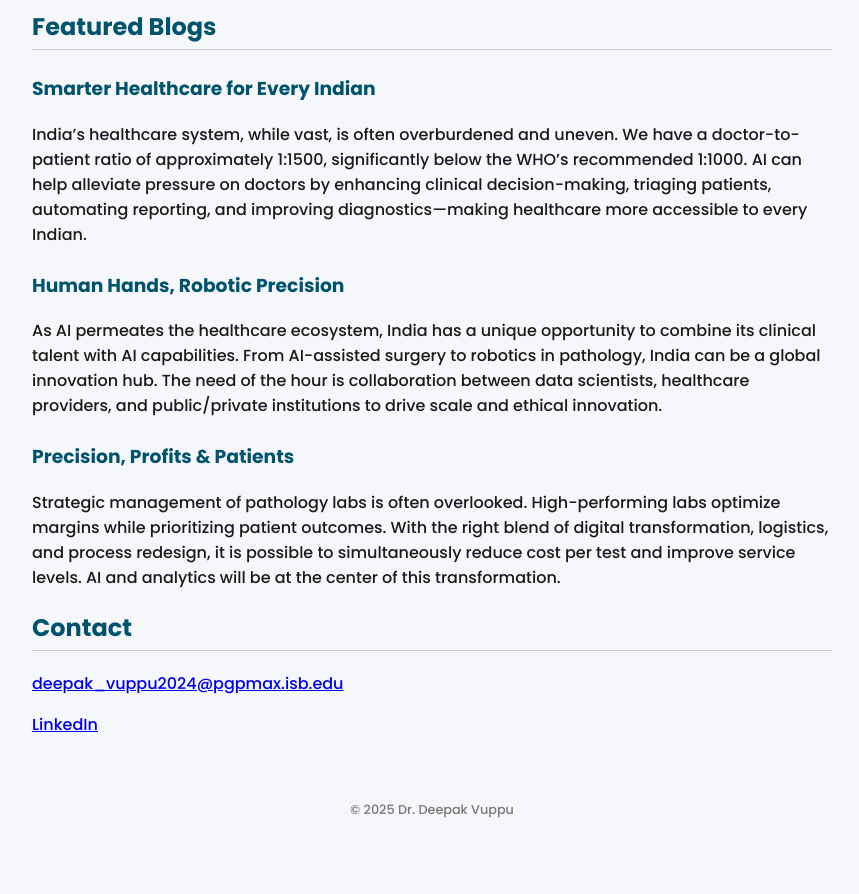
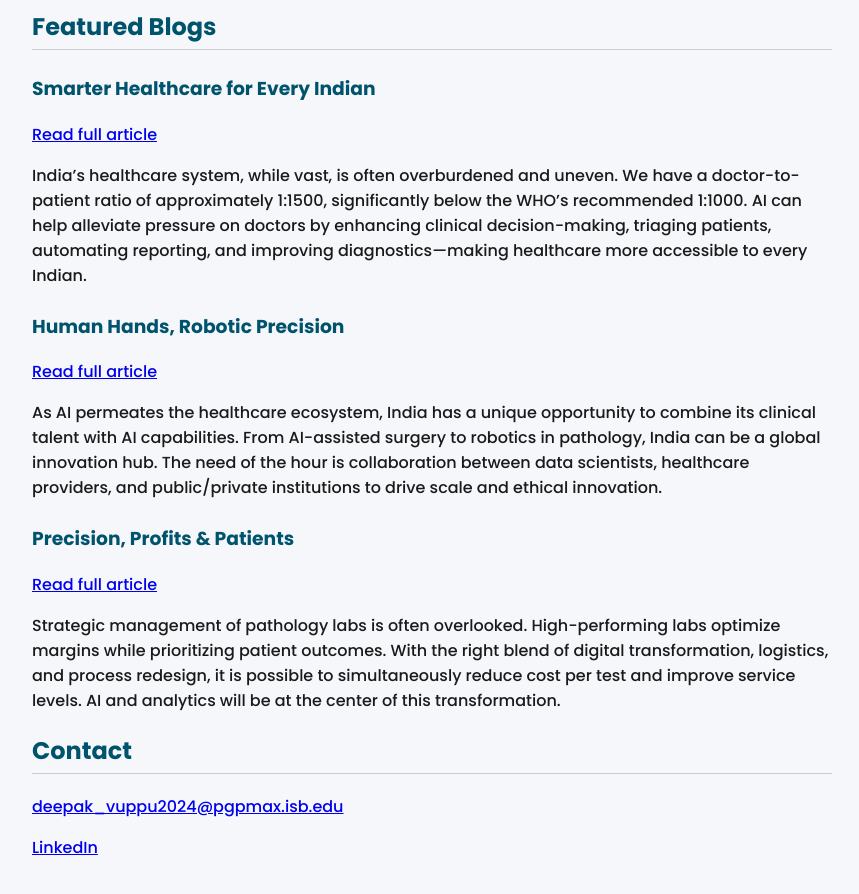
Before and after one commit to Vuppudeepak/vuppudeepak.github.io, a plain HTML site: page index.html in a window 1280 px wide. Shown: the part 2000-2894 px from the top of the page, without its empty margins (208-1067 px from the left). Before the commit the page ends 2835 px from the top, so only its background shows below. Drawn offline with Linux system fonts and the light colour scheme.

Commit message:
Add files via upload

```diff
--- a/index.html
+++ b/index.html
@@ -49,17 +49,17 @@ With global immersion experience from LBS and Wharton, and certifications in Lea
   <h2>Featured Blogs</h2>
 
   <article id="vyus">
-    <h3>Smarter Healthcare for Every Indian</h3>
+    <h3>Smarter Healthcare for Every Indian</h3><p><a href="https://vyus.in/smarter-healthcare-for-every-indian/" target="_blank">Read full article</a></p>
     <p>India’s healthcare system, while vast, is often overburdened and uneven. We have a doctor-to-patient ratio of approximately 1:1500, significantly below the WHO’s recommended 1:1000. AI can help alleviate pressure on doctors by enhancing clinical decision-making, triaging patients, automating reporting, and improving diagnostics—making healthcare more accessible to every Indian.</p>
   </article>
 
   <article id="robotic">
-    <h3>Human Hands, Robotic Precision</h3>
+    <h3>Human Hands, Robotic Precision</h3><p><a href="https://www.linkedin.com/pulse/human-hands-robotic-precision-indias-opportunity-ai-driven-vuppu-khxlc" target="_blank">Read full article</a></p>
     <p>As AI permeates the healthcare ecosystem, India has a unique opportunity to combine its clinical talent with AI capabilities. From AI-assisted surgery to robotics in pathology, India can be a global innovation hub. The need of the hour is collaboration between data scientists, healthcare providers, and public/private institutions to drive scale and ethical innovation.</p>
   </article>
 
   <article id="pl">
-    <h3>Precision, Profits & Patients</h3>
+    <h3>Precision, Profits & Patients</h3><p><a href="https://www.linkedin.com/pulse/precision-profits-patients-unlocking-strategic-power-pl-vuppu-3vfhc" target="_blank">Read full article</a></p>
     <p>Strategic management of pathology labs is often overlooked. High-performing labs optimize margins while prioritizing patient outcomes. With the right blend of digital transformation, logistics, and process redesign, it is possible to simultaneously reduce cost per test and improve service levels. AI and analytics will be at the center of this transformation.</p>
   </article>
 </section>
```
